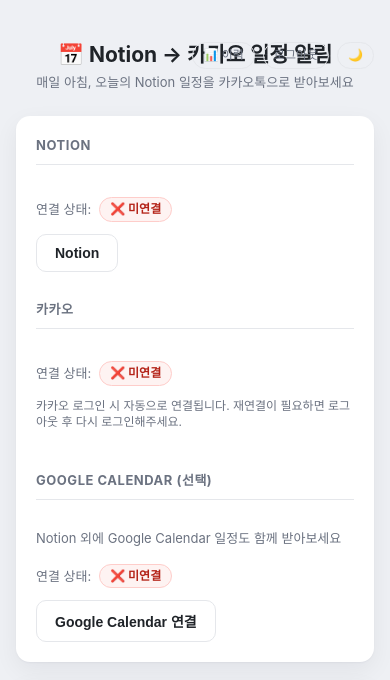
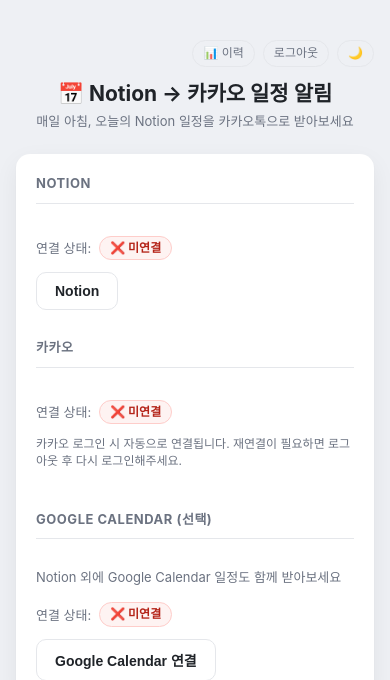
Before and after one commit to justin1112-jimin/notion-kakao-schedule, a FastAPI app: template app/templates/settings.html in a window 390 px wide. Shown: the top 680 px of the page. Run offline with FastAPI, Linux system fonts and the light colour scheme; the template is opened without the code that fills it, so the values that code supplies are empty; the visitor is signed in with stand-in values (Sample User, id 1).

Commit message:
설정 페이지 헤더 겹침 버그 수정 (모바일 좁은 화면)
이력/로그아웃/다크모드 버튼이 absolute + right:0으로 제목 위에 얹혀있어서,
좁은 화면에서 제목("Notion → 카카오 일정 알림")이 넓어지면 그 위에 겹쳐 보였음.
absolute positioning 대신 일반 흐름의 flex row(우측 정렬)로 바꿔서
어떤 화면 너비에서도 겹치지 않고 제목 위에 별도 줄로 표시되게 함.

Co-Authored-By: Claude Sonnet 5 <noreply@anthropic.com>
Claude-Session: https://claude.ai/code/session_015KVotkjSEaBSN3U86M8N8V

```diff
--- a/app/templates/settings.html
+++ b/app/templates/settings.html
@@ -59,14 +59,14 @@
     transition: background .15s, color .15s;
   }
   .page { max-width: 560px; margin: 0 auto; }
-  .header { position: relative; text-align: center; margin-bottom: 24px; }
+  .header { text-align: center; margin-bottom: 24px; }
   .header h1 { font-size: 21px; font-weight: 700; margin: 0 0 4px; }
   .header p { font-size: 13px; color: var(--muted); margin: 0; }
   .header-links {
-    position: absolute; top: 2px; right: 0; display: flex; gap: 8px;
+    display: flex; justify-content: flex-end; flex-wrap: wrap; gap: 8px; margin-bottom: 12px;
   }
   .header-links a {
-    font-size: 12px; color: var(--muted);
+    font-size: 12px; color: var(--muted); white-space: nowrap;
     text-decoration: none; border: 1px solid var(--border); border-radius: 999px; padding: 4px 10px;
   }
   .header-links a:hover { background: var(--hover-bg); }
```
